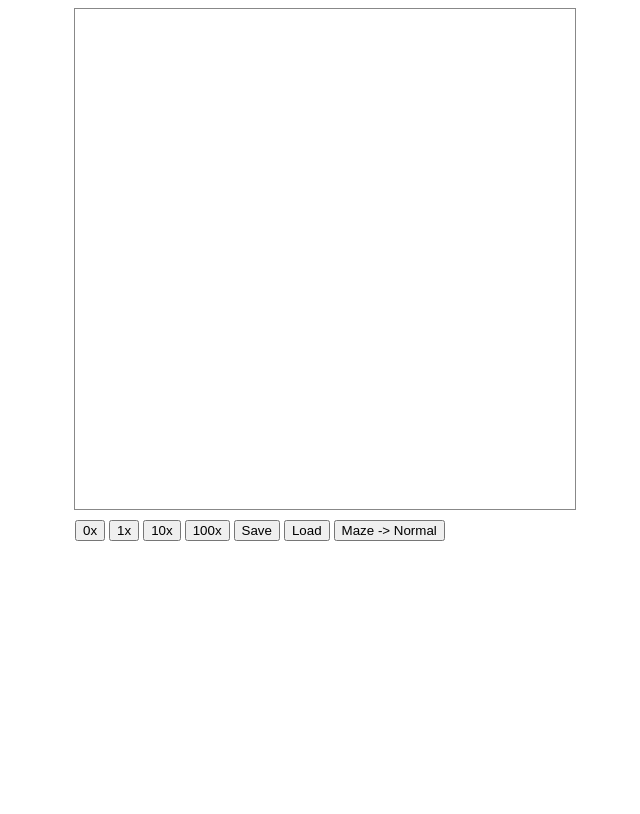
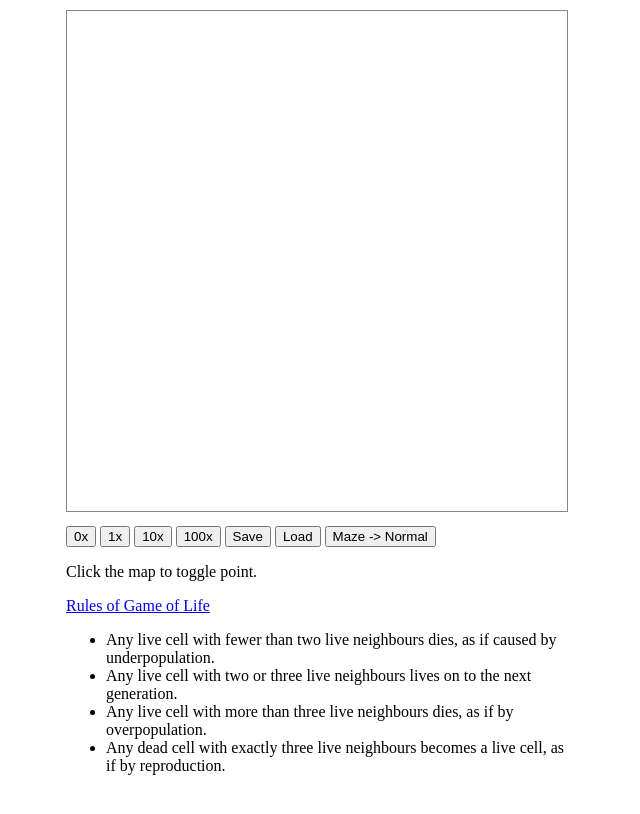
Before and after one commit to ranmocy/life, a plain HTML site: page index.html in a window 1280 px wide. Shown: the whole page, without its empty margins (323-963 px from the left). Drawn offline with Linux system fonts and the light colour scheme.

Commit message:
add instruction

```diff
--- a/default.css
+++ b/default.css
@@ -1,15 +1,17 @@
-body {
+html {
   height: 100vh;
   width: 100vw;
 }
 
+body {
+  width: 502px;
+  margin: 10px auto;
+}
+
 canvas {
   border: 1px solid #888;
-  margin: auto;
-  display: block;
 }
 
 #toolbox {
   margin: 10px auto;
-  width: 500px;
 }
--- a/index.html
+++ b/index.html
@@ -15,6 +15,20 @@
     <button id="load">Load</button>
     <button id="maze">Maze/Normal</button>
   </div>
+  <div>
+    <p>
+      Click the map to toggle point.
+    </p>
+    <p>
+      <a href="https://en.wikipedia.org/wiki/Conway%27s_Game_of_Life#Rules">Rules of Game of Life</a>
+      <ul>
+        <li>Any live cell with fewer than two live neighbours dies, as if caused by underpopulation.</li>
+        <li>Any live cell with two or three live neighbours lives on to the next generation.</li>
+        <li>Any live cell with more than three live neighbours dies, as if by overpopulation.</li>
+        <li>Any dead cell with exactly three live neighbours becomes a live cell, as if by reproduction.</li>
+      </ul>
+    </p>
+  </div>
   <script type="text/javascript" src="default.js"></script>
 </body>
 </html>
```
